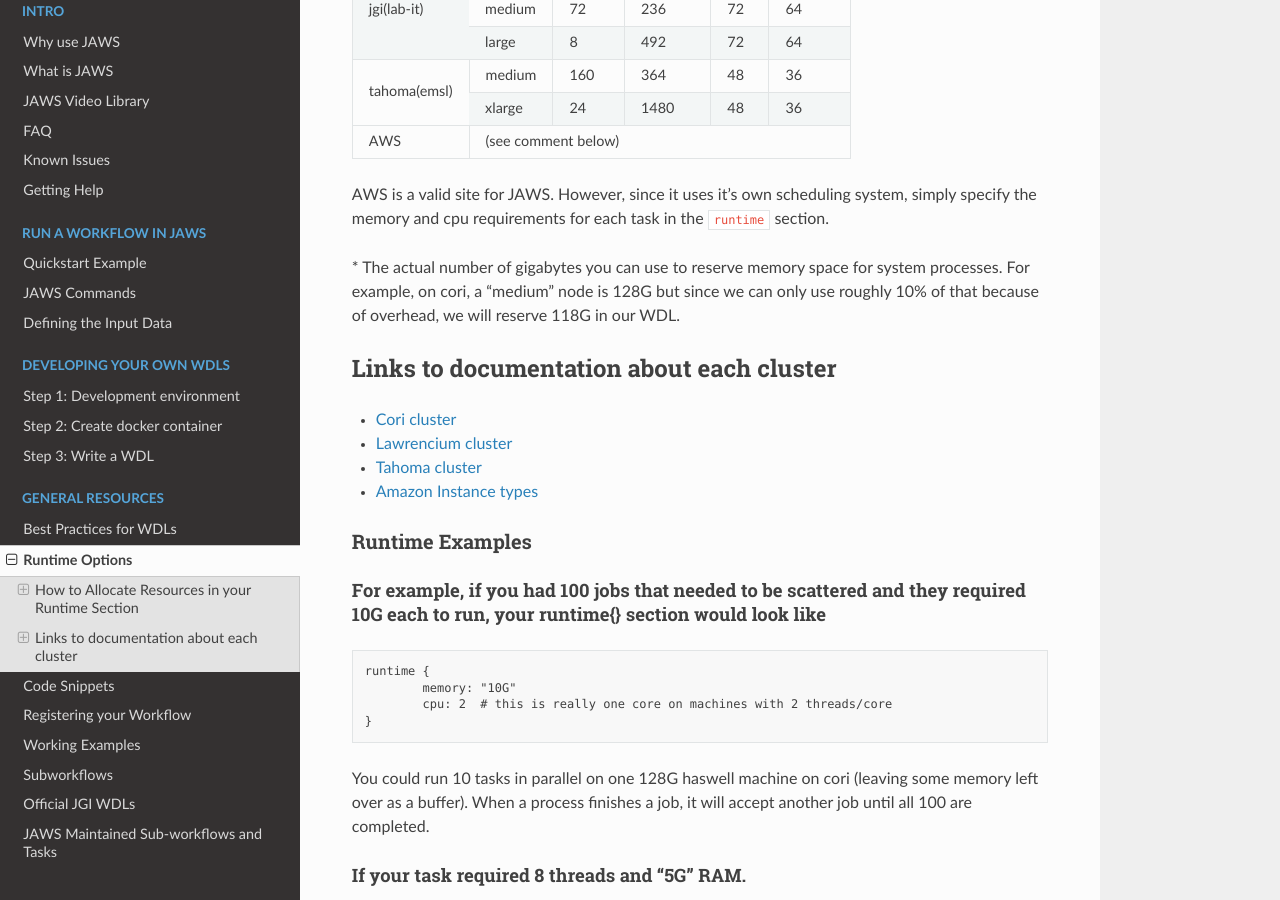
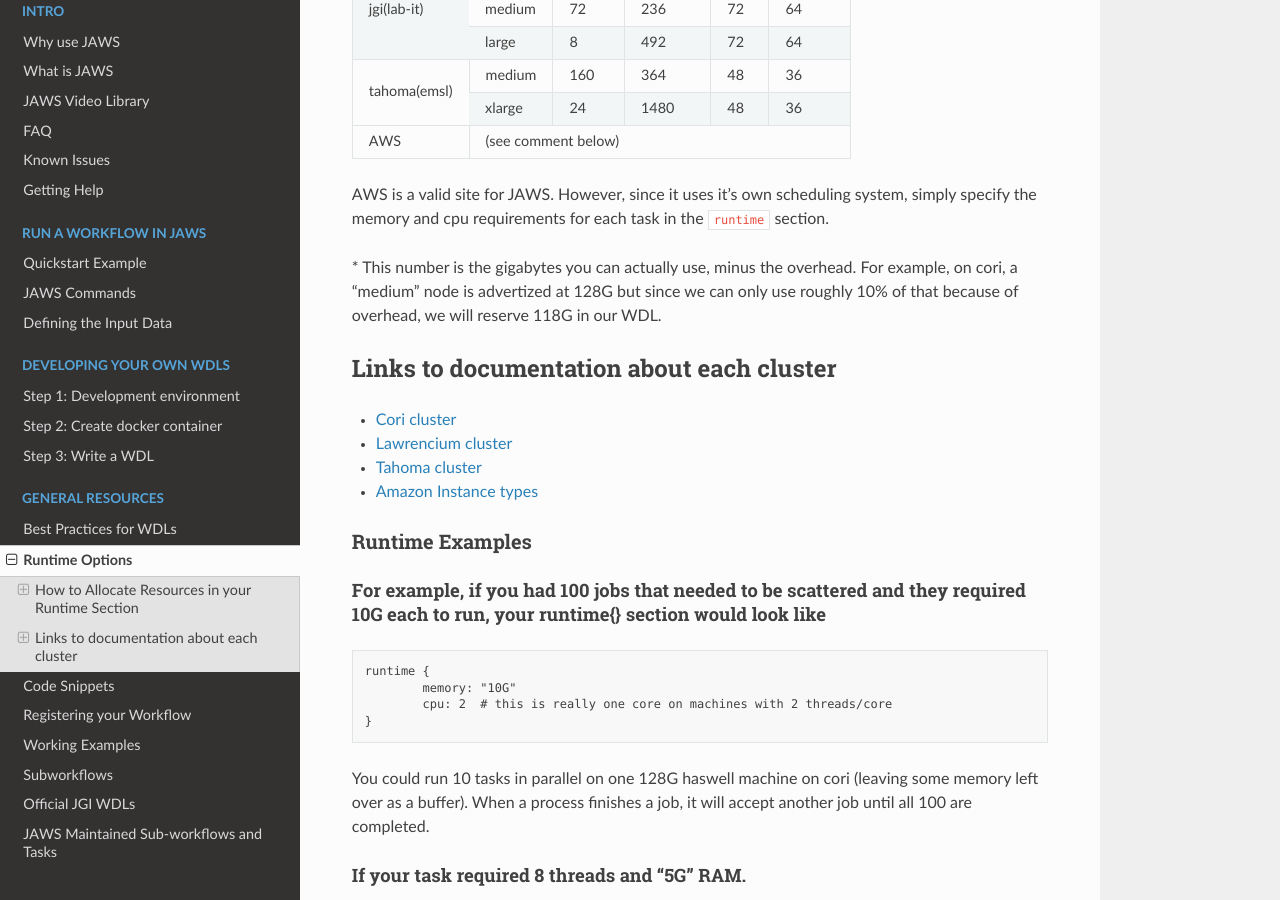
Before and after one commit to JGI-Bioinformatics/jaws, a Sphinx documentation site: the page built from docs/sphinx/source/Specifications/configuringJTM_in_wdls.rst, in a window 1280 px wide and 900 px high, scrolled down 761 px. Built offline with Sphinx 7.4.7 and the Read the Docs theme 2.0.0, drawn with Linux system fonts in a browser that asks for light colours.

Commit message:
fixed gigabase comment

```diff
--- a/docs/sphinx/source/Specifications/configuringJTM_in_wdls.rst
+++ b/docs/sphinx/source/Specifications/configuringJTM_in_wdls.rst
@@ -44,7 +44,7 @@
 AWS is a valid site for JAWS. However, since it uses it's own scheduling system, simply specify the memory and cpu requirements for each task in the :bash:`runtime` section.
 
 
-\* The actual number of gigabytes you can use to reserve memory space for system processes. For example, on cori, a "medium" node is 128G but since we can only use roughly 10% of that because of overhead, we will reserve 118G in our WDL.
+\* This number is the gigabytes you can actually use, minus the overhead. For example, on cori, a "medium" node is advertized at 128G but since we can only use roughly 10% of that because of overhead, we will reserve 118G in our WDL.
 
 
 Links to documentation about each cluster
```
